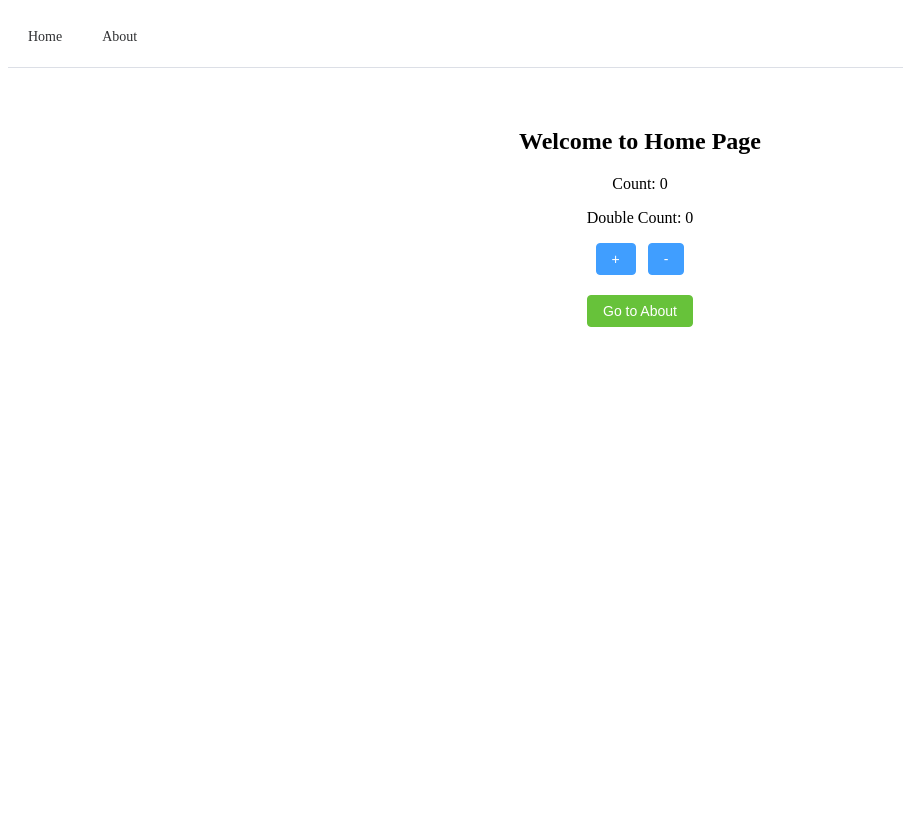
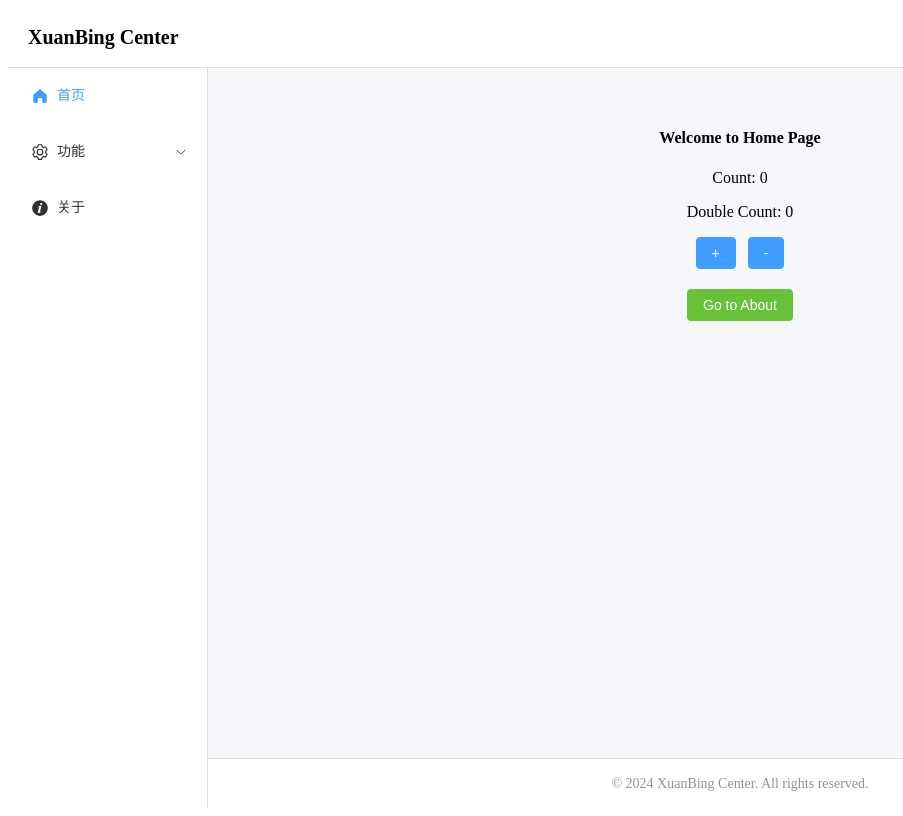
Before and after one commit to xuanbingBank/xuanbing-center, a Vue app: page / in a window 1280 px wide. Shown: the whole page, without its empty margins (0-903 px from the left). Built offline with nearby package versions, Linux system fonts and the light colour scheme.

Commit message:
增加页面布局顶栏、菜单栏、底栏

```diff
--- a/package.json
+++ b/package.json
@@ -8,6 +8,7 @@
     "preview": "vite preview"
   },
   "dependencies": {
+    "@element-plus/icons-vue": "^2.3.1",
     "electron": "^28.0.0",
     "electron-builder": "^24.9.1",
     "element-plus": "^2.4.0",
--- a/src/App.vue
+++ b/src/App.vue
@@ -1,40 +1,105 @@
 <template>
-  <div class="app-container">
+  <el-container class="app-container">
+    <!-- 顶栏 -->
+    <el-header class="app-header">
+      <div class="header-logo">XuanBing Center</div>
+    </el-header>
+
     <el-container>
-      <el-header>
-        <nav>
-          <el-menu mode="horizontal" router>
-            <el-menu-item index="/">Home</el-menu-item>
-            <el-menu-item index="/about">About</el-menu-item>
-          </el-menu>
-        </nav>
-      </el-header>
-      <el-main>
-        <router-view></router-view>
-      </el-main>
+      <!-- 侧边栏 -->
+      <el-aside width="200px">
+        <el-menu
+          default-active="/"
+          class="side-menu"
+          :router="true"
+          :collapse="isCollapse"
+        >
+          <el-menu-item index="/">
+            <el-icon><HomeFilled /></el-icon>
+            <span>首页</span>
+          </el-menu-item>
+          <el-sub-menu index="1">
+            <template #title>
+              <el-icon><Setting /></el-icon>
+              <span>功能</span>
+            </template>
+            <el-menu-item index="/feature1">功能1</el-menu-item>
+            <el-menu-item index="/feature2">功能2</el-menu-item>
+          </el-sub-menu>
+          <el-menu-item index="/about">
+            <el-icon><InfoFilled /></el-icon>
+            <span>关于</span>
+          </el-menu-item>
+        </el-menu>
+      </el-aside>
+
+      <!-- 主要内容区 -->
+      <el-container>
+        <el-main>
+          <router-view></router-view>
+        </el-main>
+
+        <!-- 底栏 -->
+        <el-footer height="50px">
+          <div class="footer-content">
+            © 2024 XuanBing Center. All rights reserved.
+          </div>
+        </el-footer>
+      </el-container>
     </el-container>
-  </div>
+  </el-container>
 </template>
 
-<script lang="ts">
-import { defineComponent } from 'vue'
+<script lang="ts" setup>
+import { ref } from 'vue'
+import { HomeFilled, Setting, InfoFilled } from '@element-plus/icons-vue'
 
-export default defineComponent({
-  name: 'App'
-})
+const isCollapse = ref(false)
 </script>
 
-<style>
+<style scoped>
 .app-container {
   height: 100vh;
 }
-.el-container {
+
+.app-header {
+  display: flex;
+  align-items: center;
+  justify-content: space-between;
+  background-color: #fff;
+  border-bottom: 1px solid #dcdfe6;
+  padding: 0 20px;
+}
+
+.header-logo {
+  font-size: 20px;
+  font-weight: bold;
+}
+
+.side-menu {
   height: 100%;
+  border-right: 1px solid #dcdfe6;
 }
-.el-header {
-  padding: 0;
+
+.el-aside {
+  background-color: #fff;
 }
+
 .el-main {
+  background-color: #f5f7fa;
   padding: 20px;
 }
+
+.el-footer {
+  background-color: #fff;
+  border-top: 1px solid #dcdfe6;
+  display: flex;
+  align-items: center;
+  justify-content: center;
+}
+
+.footer-content {
+  color: #909399;
+  font-size: 14px;
+}
 </style>
```
